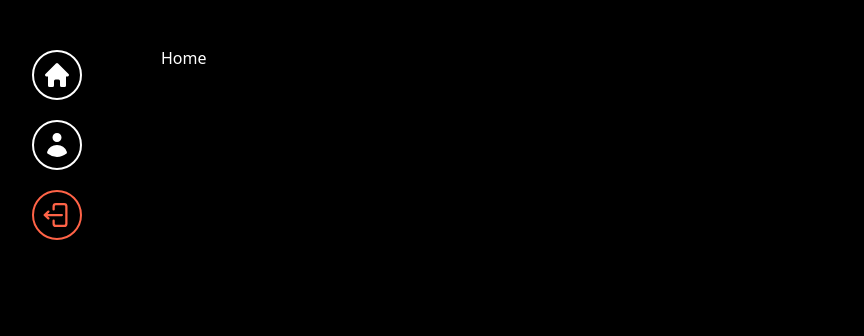
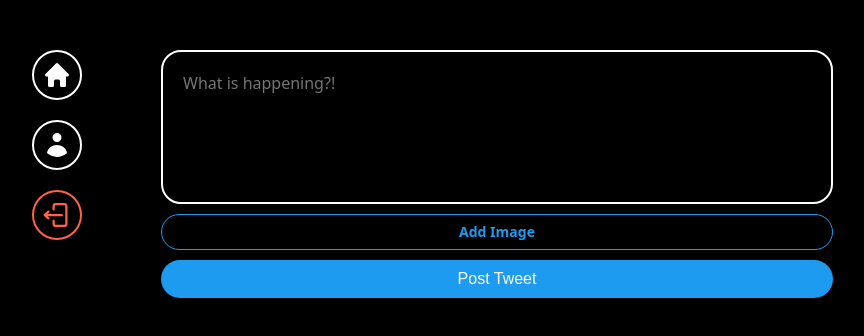
Before and after one commit to mignonwhale/react-nwitter-reloaded, a React (Vite) app: page / in a window 1280 px wide. Shown: the top 336 px of the page, without its empty margins (237-1101 px from the left). Built offline with nearby package versions, Linux system fonts and the light colour scheme; no server answers; sample sign-in values are in the browser's storage.

Commit message:
post form style

```diff
--- a/src/components/home.tsx
+++ b/src/components/home.tsx
@@ -1,3 +1,12 @@
+import PostTweetForm from "./post-tweet-form"
+import styled from "styled-components"
+
+const Wrapper = styled.div``
+
 export default function Home() {
-  return <h1>Home</h1>
+  return (
+    <Wrapper>
+      <PostTweetForm />
+    </Wrapper>
+  )
 }
--- /dev/null
+++ b/src/components/post-tweet-form.tsx
@@ -0,0 +1,77 @@
+import React, { useState } from "react"
+import styled from "styled-components"
+
+const Form = styled.form`
+  display: flex;
+  flex-direction: column;
+  gap: 10px;
+`
+const TextArea = styled.textarea`
+  border: 2px solid white;
+  padding: 20px;
+  border-radius: 20px;
+  font-size: 16px;
+  color: white;
+  background-color: black;
+  width: 100%;
+  resize: none;
+  font-family: system-ui, -apple-system, BlinkMacSystemFont, "Segoe UI", Roboto, Oxygen, Ubuntu, Cantarell, "Open Sans", "Helvetica Neue", sans-serif;
+  &::placeholder {
+    font-size: 16px;
+  }
+  &:focus {
+    outline: none;
+    border-color: #1d9bf0;
+  }
+`
+// input의 디자인은 변경이 어려우므로 label로 묶어서 디자인을 변경하고 input type=file 기능을 공유한다.
+const AttachFileButton = styled.label`
+  padding: 10px 0px;
+  color: #1d9bf0;
+  text-align: center;
+  border-radius: 20px;
+  border: 1px solid #1d9bf0;
+  font-size: 14px;
+  font-weight: 600;
+  cursor: pointer;
+`
+const AttachFileInput = styled.input`
+  display: none;
+`
+const PostButton = styled.input`
+  background-color: #1d9bf0;
+  color: white;
+  border: none;
+  padding: 10px 0px;
+  border-radius: 20px;
+  font-size: 16px;
+  cursor: pointer;
+  &:hover,
+  &:active {
+    opacity: 0.9;
+  }
+`
+
+export default function PostTweetForm() {
+  const [isLoading, setIsLoading] = useState(false)
+  const [tweet, setTweet] = useState("")
+  const [file, setFile] = useState<File | null>(null)
+
+  const onChange = (e: React.ChangeEvent<HTMLTextAreaElement>) => {
+    setTweet(e.target.value)
+  }
+  const onFileChange = (e: React.ChangeEvent<HTMLInputElement>) => {
+    const { files } = e.target
+    if (files && files.length === 1) {
+      setFile(files[0])
+    }
+  }
+  return (
+    <Form>
+      <TextArea rows={5} maxLength={180} value={tweet} onChange={onChange} placeholder="What is happening?!" />
+      <AttachFileButton htmlFor="file">{file ? "Image added ✅" : "Add Image"}</AttachFileButton>
+      <AttachFileInput onChange={onFileChange} id="file" type="file" accept="image/*" />
+      <PostButton type="submit" value={isLoading ? "Posting..." : "Post Tweet"} />
+    </Form>
+  )
+}
```
